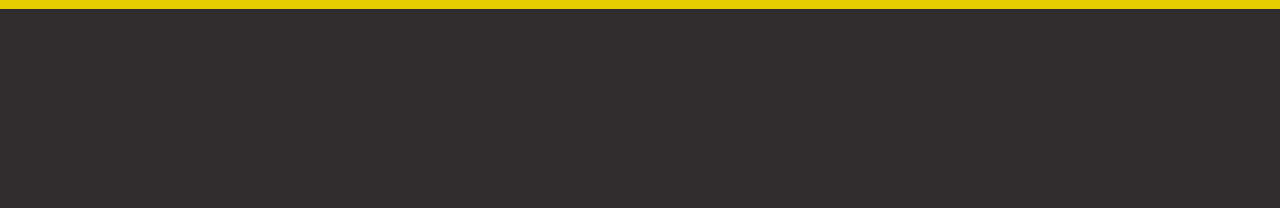
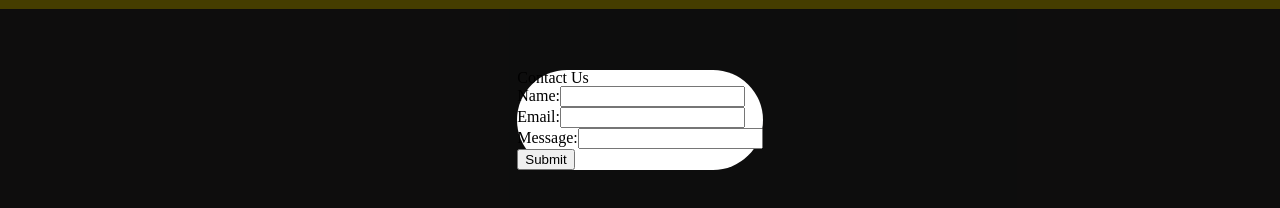
Before and after one commit to theflaggship/pheebo-site, a React (Create React App) app in the folder pheebo-react/: page / in a window 1280 px wide. Both pictures are taken after a click on the button "Contact Us". Shown: the part 280-488 px from the top of the page. Built offline with nearby package versions, Linux system fonts and the light colour scheme.

Commit message:
started emailjs setup and modal

```diff
--- a/pheebo-react/package.json
+++ b/pheebo-react/package.json
@@ -6,6 +6,7 @@
     "@testing-library/jest-dom": "^5.14.1",
     "@testing-library/react": "^11.2.7",
     "@testing-library/user-event": "^12.8.3",
+    "emailjs-com": "^3.2.0",
     "react": "^17.0.2",
     "react-dom": "^17.0.2",
     "react-router-dom": "^5.2.0",
--- /dev/null
+++ b/pheebo-react/src/components/ContactUsModal/ContactUsForm.js
@@ -0,0 +1,111 @@
+import { useState } from 'react'
+import './ContactUsForm.css'
+import emailjs from 'emailjs-com'
+
+function ContactUsForm() {
+    const [name, setName] = useState('')
+    const [email, setEmail] = useState('')
+    const [message, setMessage] = useState('')
+    const [errors, setErrors] = useState([])
+
+    const onSubmit = (e) => {
+        e.preventDefault()
+        const templateParams = {
+            name, email, message
+        }
+        const errs = []
+
+        if (!name) errs.push('Please provide a value for name.')
+        if (!email) errs.push('Please provide a value for email.')
+        if (!message) errs.push('Please provide a value for message.')
+        setErrors(errs)
+
+        if (!errors) {
+            emailjs.send('gmail', process.env.REACT_APP_TEMPLATE_ID, templateParams, process.env.REACT_APP_USER_ID)
+                .then(function (response) {
+                    console.log('SUCCESS!', response.status, response.text);
+                }, function (error) {
+                    console.log('FAILED...', error);
+                });
+        }
+    }
+
+    return (
+        <div className='contact-us-form-div'>
+            <form onSubmit={onSubmit}>
+                <div className='contact-us-content'>
+                    <div className='contact-us-h3-container'>
+                        <h3 className='contact-us-h3'>Contact Us</h3>
+                    </div>
+                    <div>
+                        <div className='errors-container'>
+                            <ul className='errors'>
+                                {errors && errors.map((err, idx) => (
+                                    <li key={idx}>{err}</li>
+                                ))}
+                            </ul>
+                        </div>
+                    </div>
+                    <div className='contact-us-inputs'>
+                        <div>
+                            <div className='contact-us-name-input'>
+                                <label
+                                    className='contact-us-label'
+                                    htmlFor='name'>
+                                    Name:
+                                </label>
+                                <input
+                                    className='contact-us-input'
+                                    name='name'
+                                    type='text'
+                                    value={name}
+                                    onChange={e => setName(e.target.value)}
+                                >
+                                </input>
+                            </div>
+                            <div className='contact-us-email-input'>
+                                <label
+                                    className='contact-us-label'
+                                    htmlFor='email'>
+                                    Email:
+                                </label>
+                                <input
+                                    className='contact-us-input'
+                                    name='email'
+                                    type='text'
+                                    value={email}
+                                    onChange={e => setEmail(e.target.value)}
+                                >
+                                </input>
+                            </div>
+                            <div className='contact-us-message-input'>
+                                <label
+                                    className='contact-us-label'
+                                    htmlFor='message'>
+                                    Message:
+                                </label>
+                                <input
+                                    className='contact-us-input'
+                                    name='message'
+                                    type='message'
+                                    value={message}
+                                    onChange={e => setMessage(e.target.value)}
+                                >
+                                </input>
+                            </div>
+                        </div>
+                    </div>
+                    <div className='contact-us-btn-div'>
+                        <button className='contact-us-btn'
+                            type='submit'
+                        >
+                            Submit
+                        </button>
+                    </div>
+                </div>
+            </form>
+        </div>
+    )
+}
+
+export default ContactUsForm
--- /dev/null
+++ b/pheebo-react/src/components/ContactUsModal/index.js
@@ -0,0 +1,20 @@
+import React, { useState } from 'react';
+import { Modal } from '../../context/Modal';
+import ContactUsForm from './ContactUsForm';
+
+function ContactUsModal() {
+    const [showModal, setShowModal] = useState(false);
+
+    return (
+        <>
+            <button id='contact-us-btn' onClick={() => setShowModal(true)}>Contact Us</button>
+            {showModal && (
+                <Modal onClose={() => setShowModal(false)}>
+                    <ContactUsForm />
+                </Modal>
+            )}
+        </>
+    );
+}
+
+export default ContactUsModal;
--- a/pheebo-react/src/components/Navigation/index.js
+++ b/pheebo-react/src/components/Navigation/index.js
@@ -1,5 +1,6 @@
 import { NavLink } from "react-router-dom"
 import './Navigation.css'
+import ContactUsModal from "../ContactUsModal"
 
 function Navigation() {
     return (
@@ -12,7 +13,7 @@ function Navigation() {
                 <NavLink to='/about' className='nav-about'>About</NavLink>
                 <NavLink to='/pheebo-apps' className='nav-pheebo-apps'>Pheebo Apps</NavLink>
                 <NavLink to='/contract-work' className='nav-contract-work'>Contract Work</NavLink>
-                <button className='nav-contact'>Contact Us</button>
+                <ContactUsModal />
             </div>
         </div>
     )
--- /dev/null
+++ b/pheebo-react/src/context/Modal.css
@@ -0,0 +1,41 @@
+#modal {
+    position: fixed;
+    top: 0;
+    right: 0;
+    bottom: 0;
+    left: 0;
+    display: flex;
+    justify-content: center;
+    align-items: center;
+}
+
+#modal-background {
+    position: fixed;
+    top: 0;
+    right: 0;
+    bottom: 0;
+    left: 0;
+    background-color: rgba(0, 0, 0, 0.7);
+}
+
+#modal-content {
+    border-radius: 100px;
+    position: absolute;
+    background-color: white;
+}
+
+#landing-modal-background {
+    position: fixed;
+    top: 0;
+    right: 0;
+    bottom: 0;
+    left: 0;
+    background-color: rgba(0, 0, 0, 0.7);
+}
+
+#landing-modal-content {
+    width: 100%;
+    height: 100%;
+    position: absolute;
+    background-color: white;
+}
--- /dev/null
+++ b/pheebo-react/src/context/Modal.js
@@ -0,0 +1,38 @@
+import React, { useContext, useRef, useState, useEffect } from 'react'
+import ReactDOM from 'react-dom'
+import './Modal.css'
+
+const ModalContext = React.createContext()
+
+export function ModalProvider({ children }) {
+    const modalRef = useRef()
+    const [value, setValue] = useState()
+
+    useEffect(() => {
+        setValue(modalRef.current)
+    }, [])
+
+    return (
+        <>
+            <ModalContext.Provider value={value}>
+                {children}
+            </ModalContext.Provider>
+            <div ref={modalRef} />
+        </>
+    )
+}
+
+export function Modal({ onClose, children }) {
+    const modalNode = useContext(ModalContext)
+    if (!modalNode) return null
+
+    return ReactDOM.createPortal(
+        <div id='modal'>
+            <div id='modal-background' onClick={onClose} />
+            <div id='modal-content'>
+                {children}
+            </div>
+        </div>,
+        modalNode
+    )
+}
--- a/pheebo-react/src/index.js
+++ b/pheebo-react/src/index.js
@@ -3,12 +3,15 @@ import ReactDOM from 'react-dom';
 import { BrowserRouter } from 'react-router-dom';
 import './index.css';
 import App from './App';
+import { ModalProvider } from './context/Modal';
 
 function Root() {
   return (
-    <BrowserRouter>
-      <App />
-    </BrowserRouter>
+    <ModalProvider>
+      <BrowserRouter>
+        <App />
+      </BrowserRouter>
+    </ModalProvider>
   )
 }
 
```
Also changed, not shown: pheebo-react/src/components/ContactUsModal/ContactUsForm.css (added), 2 other files (tests, documents, lock files or other folders).
